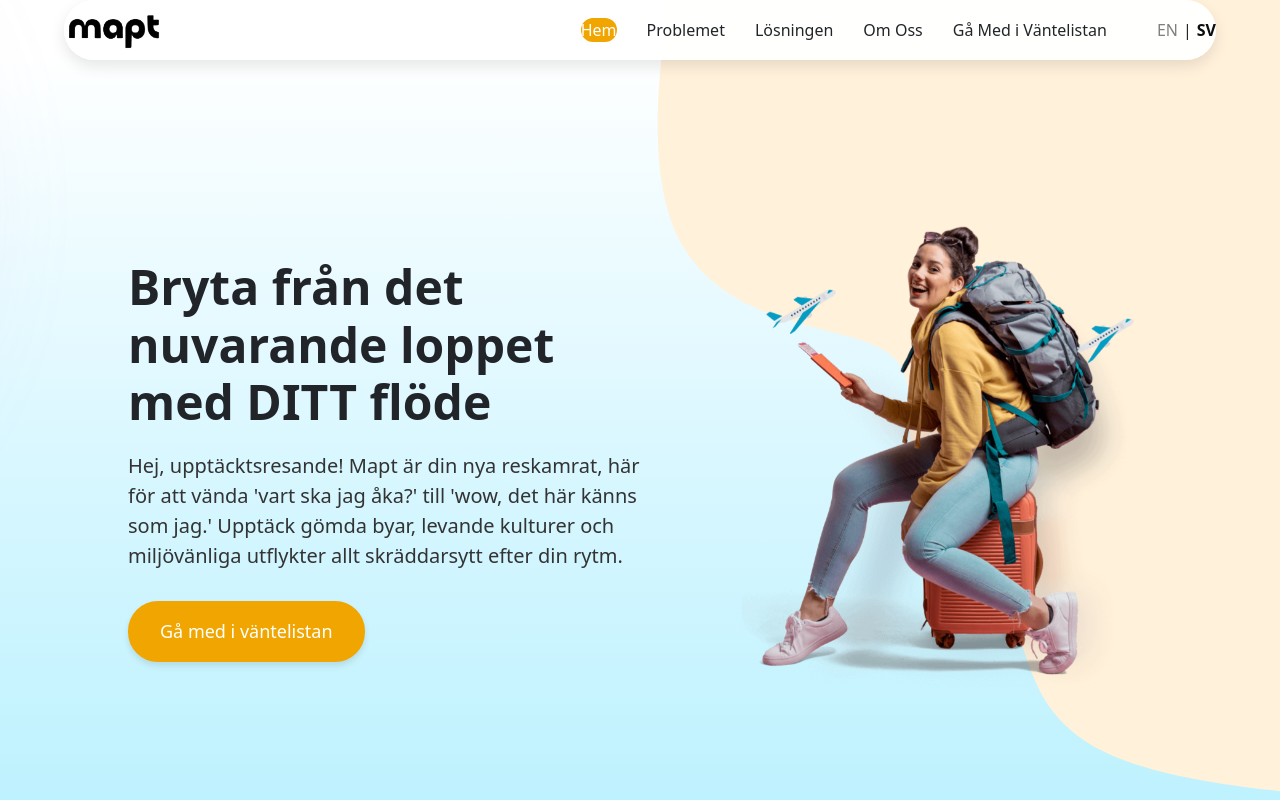
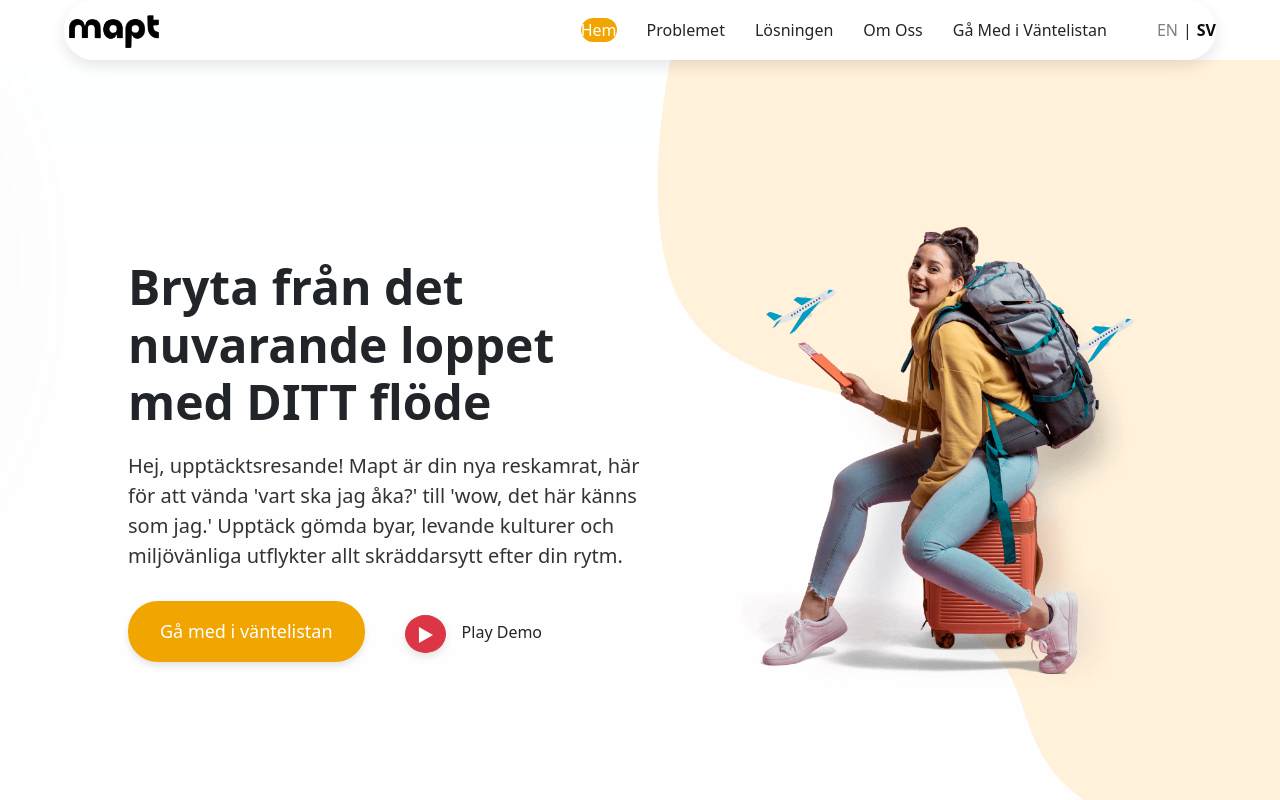
Before and after one commit to ChathuRaaksha/mapt_app, a React (Create React App) app: page / in a window 1280 px wide. Built offline with nearby package versions, Linux system fonts and the light colour scheme.

Commit message:
Add more css

```diff
--- a/src/screens/Home.tsx
+++ b/src/screens/Home.tsx
@@ -2,10 +2,10 @@ import React from "react";
 import { motion } from "framer-motion";
 import "../styles/Home.css";
 import homeImg from "../assets/img/hero/hero-img.png";
-//import playIcon from "../assets/img/hero/play.svg";
+import playIcon from "../assets/img/hero/play.svg";
 import { useNavigate } from 'react-router-dom';
 import { useTranslation } from 'react-i18next';
-
+import Swal from 'sweetalert2';
 const Home: React.FC = () => {
   const navigate = useNavigate();
   const handleStartPlanning = () => {
@@ -14,7 +14,23 @@ const Home: React.FC = () => {
   };
 
   const { t } = useTranslation();
-
+  const handlePlayDemo = () => {
+    Swal.fire({
+      title: 'Watch Demo',
+      html: `
+        <iframe width="100%" height="400"
+          src="https://www.youtube.com/embed/Km-_Rt8IQUY?autoplay=1"
+          frameborder="0"
+          allow="autoplay; encrypted-media"
+          allowfullscreen>
+        </iframe>
+      `,
+      showCloseButton: true,
+      showConfirmButton: false,
+      width: '80%',
+      padding: '0',
+    });
+  };
   return (
     <motion.div
       initial={{ opacity: 0 }}
@@ -29,8 +45,14 @@ const Home: React.FC = () => {
         </p>
         <button className="orange-button" onClick={handleStartPlanning}>{t('join_button')}</button>
 
+        <a href="#!" role="button" onClick={handlePlayDemo} className="play-button">
+          <span className="btn btn-danger round-btn-lg rounded-circle me-3 danger-btn-shadow">
+            <img src={playIcon} width="15" alt="play" />
+          </span>
+        </a>
+        <span className="fw-medium">Play Demo</span>
+      </div>
 
-      </div>
 
       <div className="home-image">
         <img src={homeImg} alt="Traveler illustration" />
--- a/src/styles/Home.css
+++ b/src/styles/Home.css
@@ -11,10 +11,10 @@ body, html {
   display: flex;
   justify-content: space-between;
   align-items: center;
- /*  position: relative; For positioning background */
+  position: relative;
   min-height: 100vh; /* Ensure the container fills the full height */
   padding: 0 10%; /* Remove extra top/bottom padding */
-  background: linear-gradient(to bottom, #FEFFFF, #D9F7FF, #B9F1FE);
+  background: linear-gradient(to bottom, #FEFFFF, #FFFEFE, #FFFEFE);
   overflow: hidden;
   z-index: 1; /* Ensure it is above other elements */
   flex-wrap: wrap;
@@ -60,6 +60,22 @@ body, html {
   color: white; /* Orange text when hovering */
   border: 2px solid #F1A501; /* Border stays orange */
   box-shadow: 0 6px 12px rgba(0, 0, 0, 0.2); /* Deeper shadow on hover */
+}
+.play-button {
+ /* background-color: #DF6951;*/
+ margin-left: 40px;
+  transition: all 0.3s ease;
+
+}
+
+
+
+.danger-btn-shadow {
+  box-shadow: 0 4px 8px rgba(0, 0, 0, 0.1);
+}
+
+.danger-btn-shadow:hover {
+  box-shadow: 0 6px 12px rgba(0, 0, 0, 0.2);
 }
 
 
```
